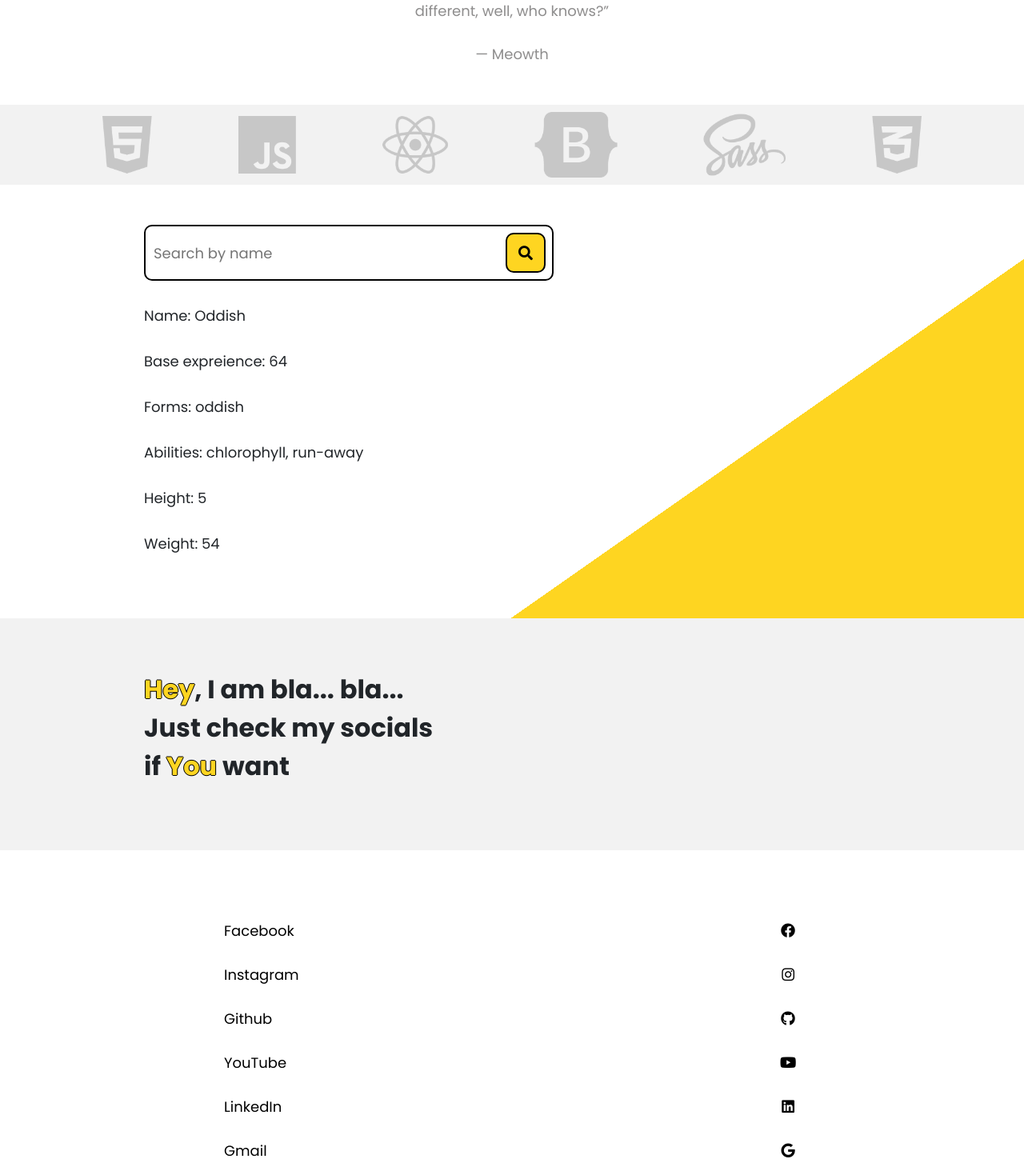
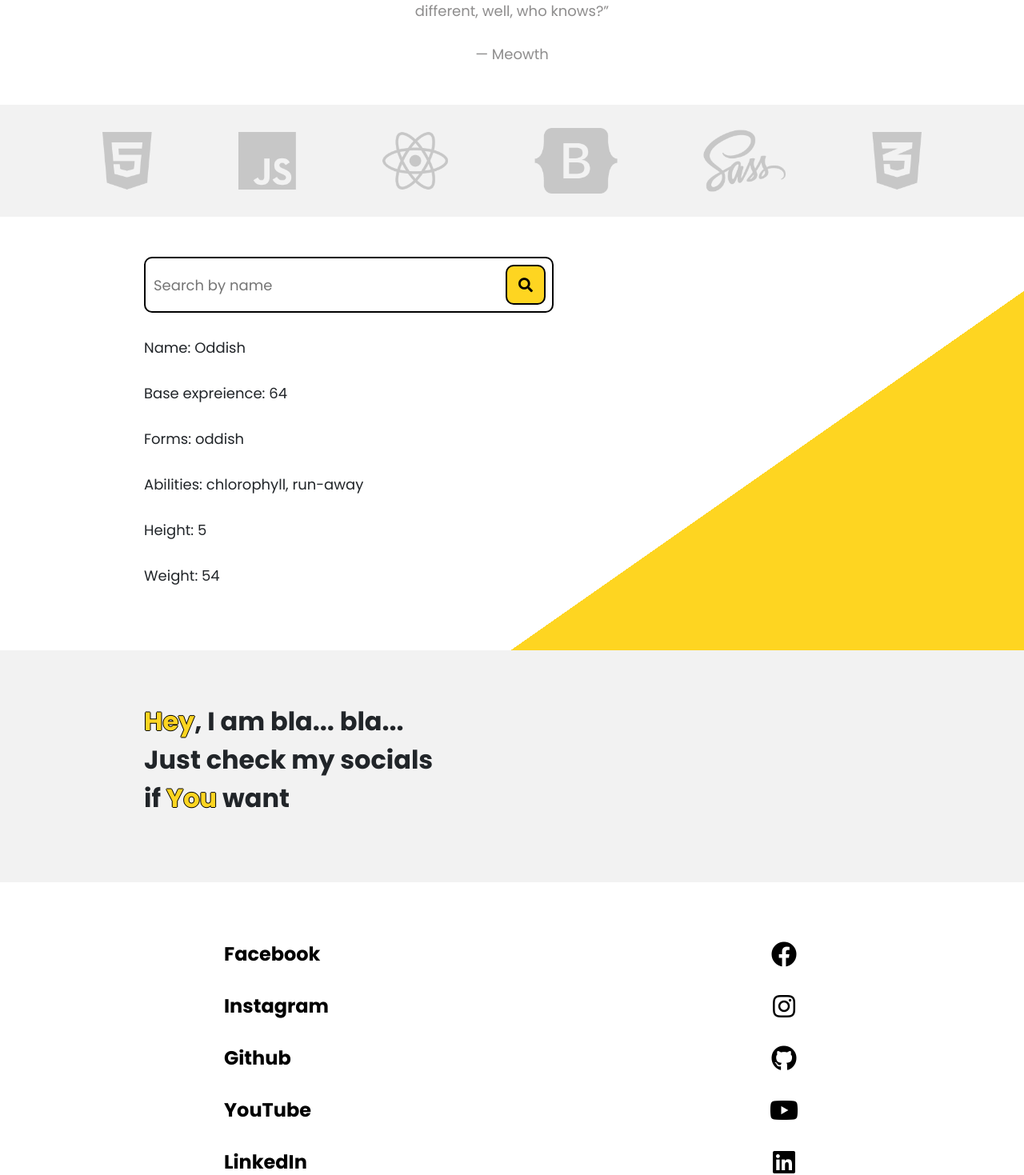
Before and after one commit to JakubChoszcz/PokemonApp, a React (Create React App) app: page / in a window 1280 px wide. Shown: the part 966-2435 px from the top of the page at 80% size. Built offline with nearby package versions, Linux system fonts and the light colour scheme.

Commit message:
Modify the layout of the movile version

```diff
--- a/src/assets/css/style.css
+++ b/src/assets/css/style.css
@@ -152,8 +152,8 @@ body {
 .Home-content-p-a:hover {
   color: white;
   text-decoration: none;
-  -webkit-animation: gottaCatch 1200ms ease infinite forwards;
-          animation: gottaCatch 1200ms ease infinite forwards;
+  -webkit-animation: gottaCatch 1200ms ease 1 forwards;
+          animation: gottaCatch 1200ms ease 1 forwards;
 }
 
 @-webkit-keyframes gottaCatch {
@@ -215,6 +215,7 @@ body {
   -webkit-box-align: center;
       -ms-flex-align: center;
           align-items: center;
+  padding: 20px 0;
 }
 
 .Brands-content {
@@ -224,7 +225,6 @@ body {
   background-position: center;
   width: 80%;
   height: 100px;
-  padding: 10px 0;
 }
 
 .Find {
@@ -294,11 +294,12 @@ body {
 }
 
 .Links {
-  font-size: 18px;
+  font-size: 24px;
+  font-weight: bold;
 }
 
 .Links-content {
-  margin: 65px 0;
+  margin: 50px 0;
 }
 
 .Links-content-ul-li {
@@ -330,8 +331,8 @@ body {
 }
 
 .Links-content-ul-li-a-i {
-  width: 30px;
-  height: 30px;
+  width: 40px;
+  height: 40px;
   display: -webkit-box;
   display: -ms-flexbox;
   display: flex;
@@ -341,6 +342,7 @@ body {
   -webkit-box-pack: center;
       -ms-flex-pack: center;
           justify-content: center;
+  font-size: 32px;
 }
 
 .Links-content-ul-li-a:hover {
--- a/src/assets/scss/style.scss
+++ b/src/assets/scss/style.scss
@@ -114,7 +114,7 @@ body {
                 &:hover {
                     color: white;
                     text-decoration: none;
-                    animation: gottaCatch 1200ms ease infinite forwards;
+                    animation: gottaCatch 1200ms ease 1 forwards;
                 }
 
                 @keyframes gottaCatch {
@@ -160,6 +160,7 @@ body {
     display: flex;
     justify-content: center;
     align-items: center;
+    padding: 20px 0;
 
     &-content {
         background-image: url('../images/tech-brands.png');
@@ -168,7 +169,6 @@ body {
         background-position: center;
         width: 80%;
         height: 100px;
-        padding: 10px 0;
     }
 }
 
@@ -244,10 +244,11 @@ body {
 }
 
 .Links {
-    font-size: fontSize(mobile-m);
+    font-size: fontSize(mobile-l);
+    font-weight: bold;
 
     &-content {
-        margin: 65px 0;
+        margin: 50px 0;
         &-ul {
 
             &-li {
@@ -265,11 +266,12 @@ body {
                     transition: transform 200ms ease-in;
 
                     &-i {
-                        width: 30px;
-                        height: 30px;
+                        width: 40px;
+                        height: 40px;
                         display: flex;
                         align-items: center;
                         justify-content: center;
+                        font-size: fontSize(mobile-x);
                     }
 
                     &:hover {
```
Also changed, not shown: 1 other file (tests, documents, lock files or other folders).
